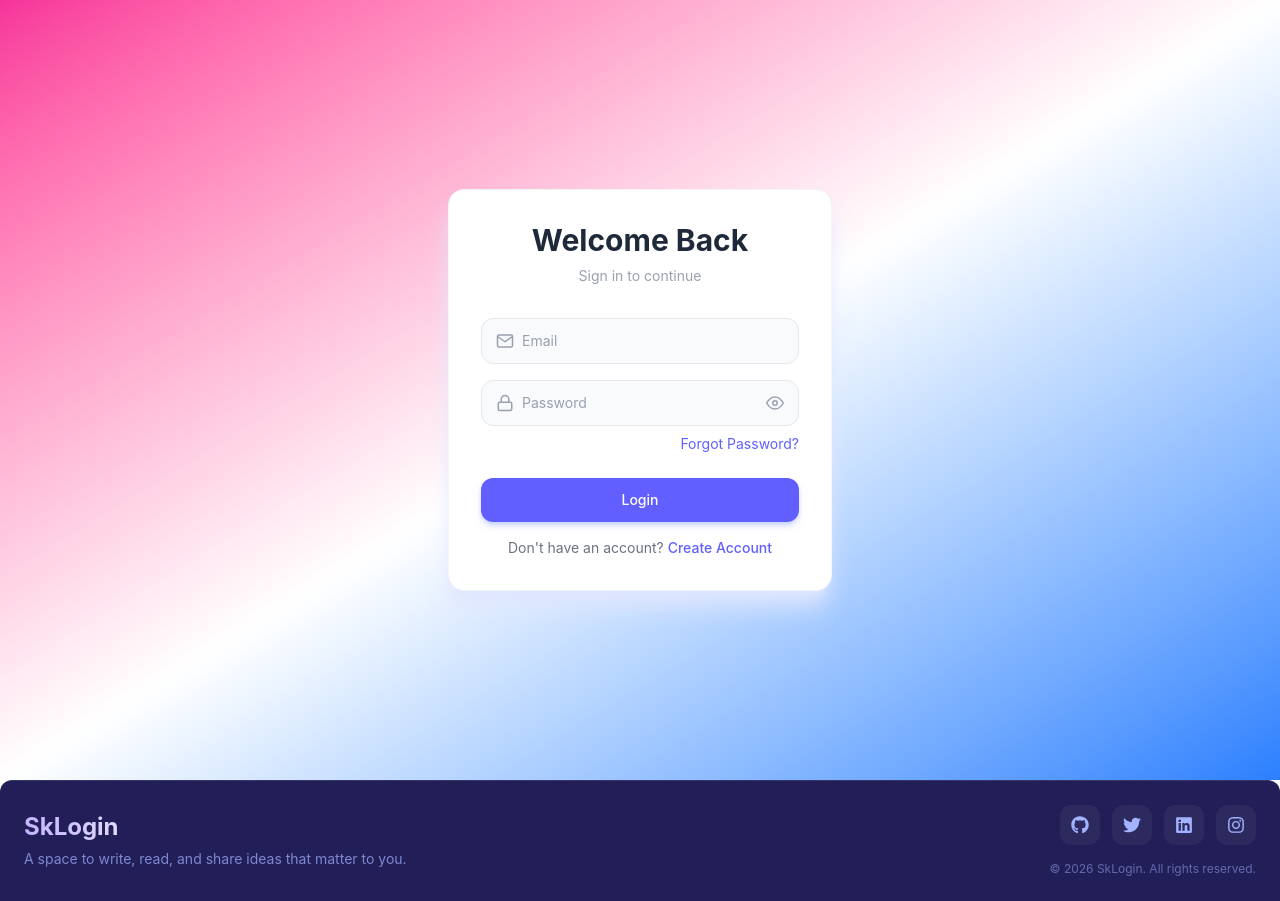
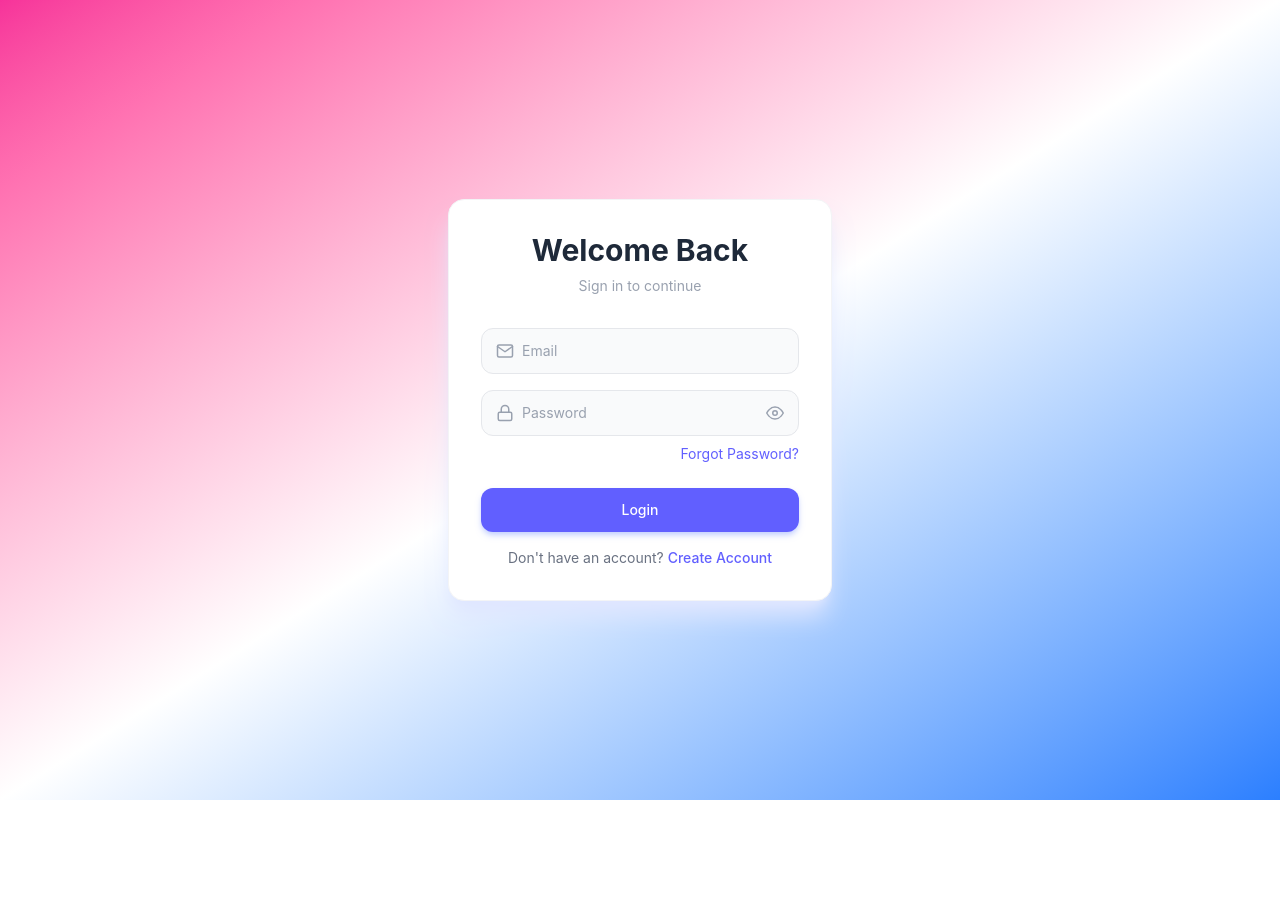
Before and after one commit to sudeepzadav/BlogPost-fullstack, a React (Vite) app in the folder FrontEnd/: page /signin in a window 1280 px wide. After the commit the page ends 800 px from the top, so only its background shows below. Built offline with nearby package versions, Linux system fonts and the light colour scheme.

Commit message:
Final commit

```diff
--- a/FrontEnd/src/Layout.jsx
+++ b/FrontEnd/src/Layout.jsx
@@ -7,11 +7,10 @@ const Layout = () => {
   const location = useLocation();
   const { role } = useSelector((state) => state.user);
 
-  const hideNavbar =
+  const hideNavbarAndFooter =
     ["/signin", "/signup", "/forgot-password"].includes(location.pathname) ||
     location.pathname.startsWith("/reset-password") ||
     location.pathname.startsWith("/verify-email");
-
 
   if (role === "admin" && location.pathname !== "/admin/dashboard") {
     return <Navigate to="/admin/dashboard" replace />;
@@ -19,13 +18,13 @@ const Layout = () => {
 
   return (
     <div className="flex min-h-screen flex-col">
-      {!hideNavbar && <Navbar />}
+      {!hideNavbarAndFooter && <Navbar />}
 
       <main className="flex-1">
         <Outlet />
       </main>
 
-      <Footer />
+      {!hideNavbarAndFooter && <Footer />}
     </div>
   );
 };
--- a/FrontEnd/src/components/Auth.jsx
+++ b/FrontEnd/src/components/Auth.jsx
@@ -46,7 +46,7 @@ const Auth = ({ type }) => {
   }
 
   return (
-    <div className="flex justify-center items-center min-h-195 w-full bg-linear-to-br from-pink-500 via-white to-blue-500">
+    <div className="flex justify-center items-center min-h-screen w-full bg-linear-to-br from-pink-500 via-white to-blue-500">
       <form
         onSubmit={handleSubmit}
         className="bg-white text-gray-500 max-w-sm w-full p-8 text-left text-sm rounded-2xl shadow-xl shadow-indigo-100 border border-gray-100"
```
